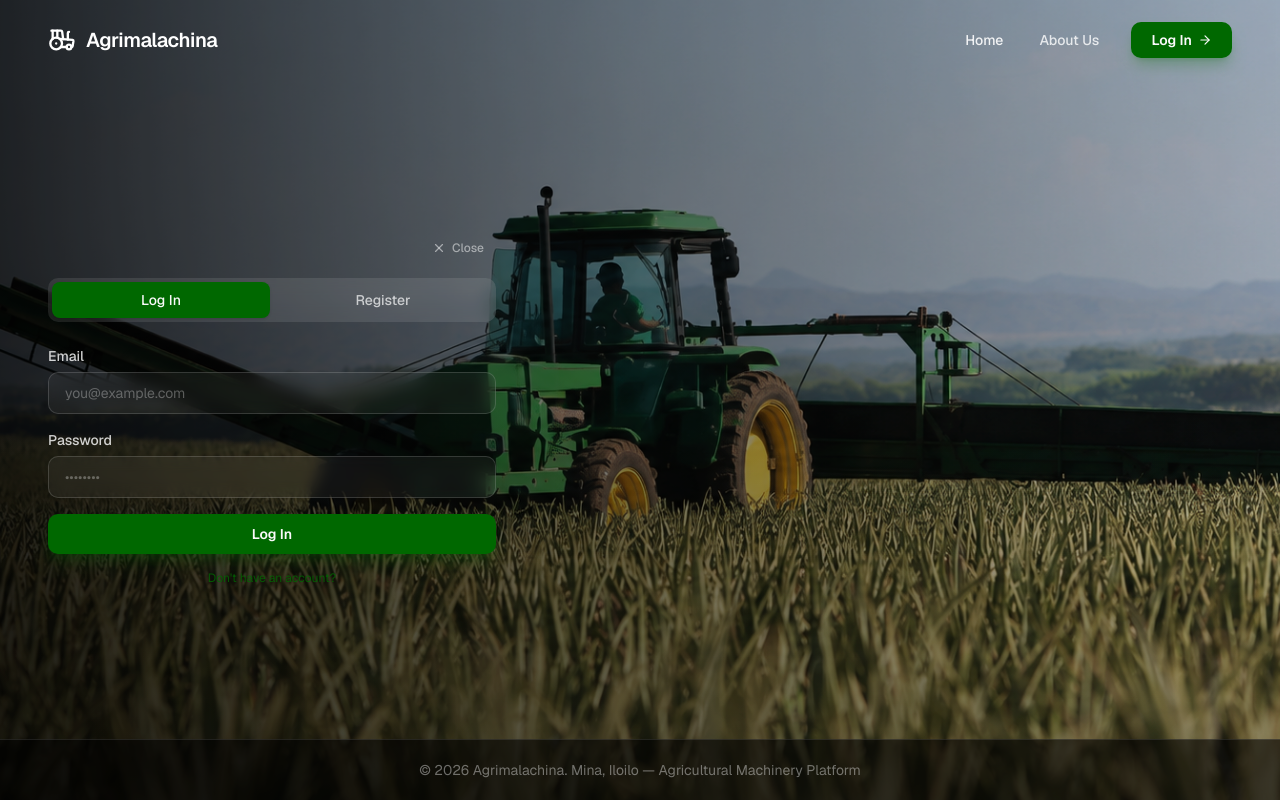
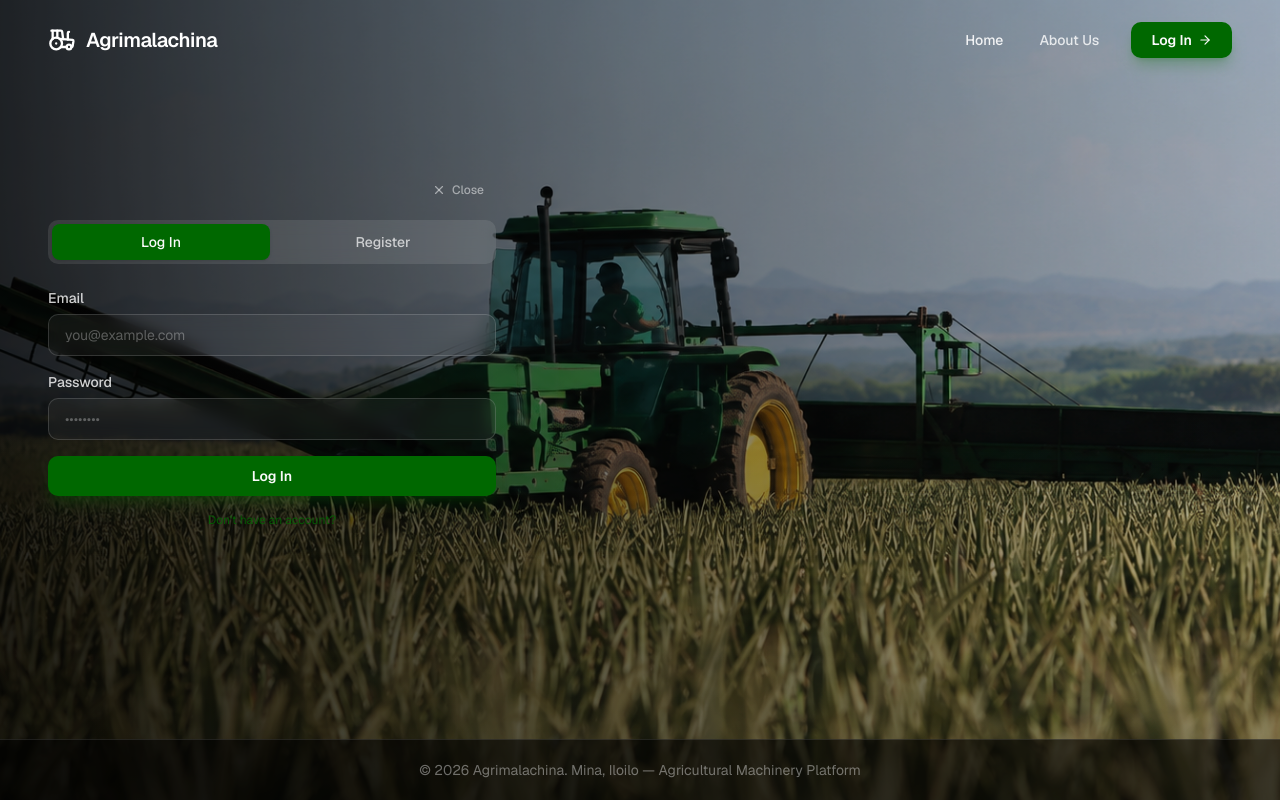
Before and after one commit to tomatocultivator1988/altarez, a Next.js app: page / in a window 1280 px wide. Both pictures are taken after a click on the button "Log In". Built offline with nearby package versions, Linux system fonts and the light colour scheme.

Commit message:
Fix About Us modal overflowing footer — add scroll and vertical padding

```diff
--- a/src/app/landing-client.tsx
+++ b/src/app/landing-client.tsx
@@ -110,7 +110,7 @@ export default function LandingClient() {
 
         {/* Modal Overlay — fades in on the left dark portion */}
         <div
-          className="pointer-events-none absolute inset-0 z-30 flex items-center justify-start px-6 lg:px-12"
+          className="pointer-events-none absolute inset-0 z-30 flex items-start justify-start overflow-y-auto px-6 py-24 lg:px-12"
           style={{ opacity: isModalOpen ? 1 : 0 }}
         >
           <div
```
